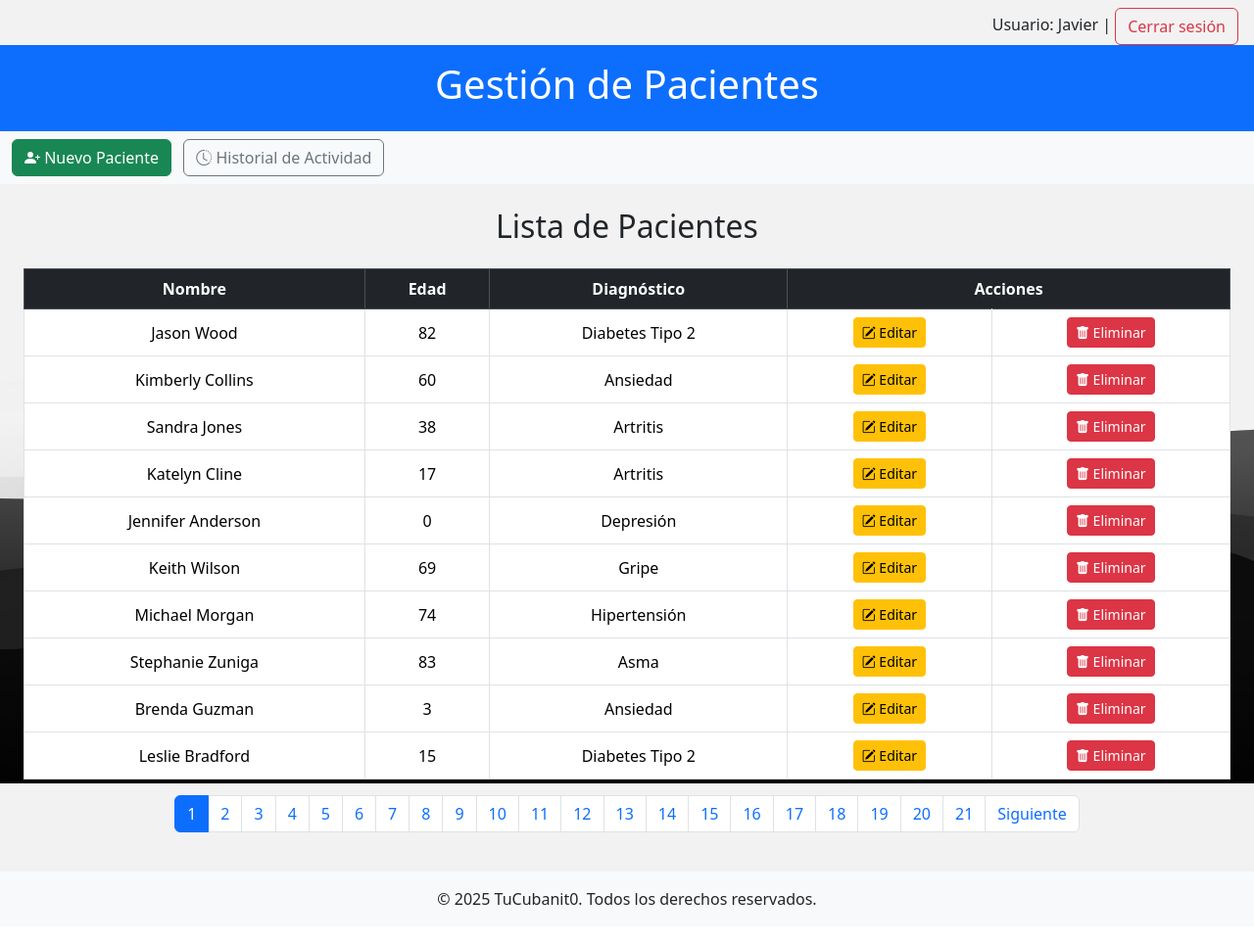
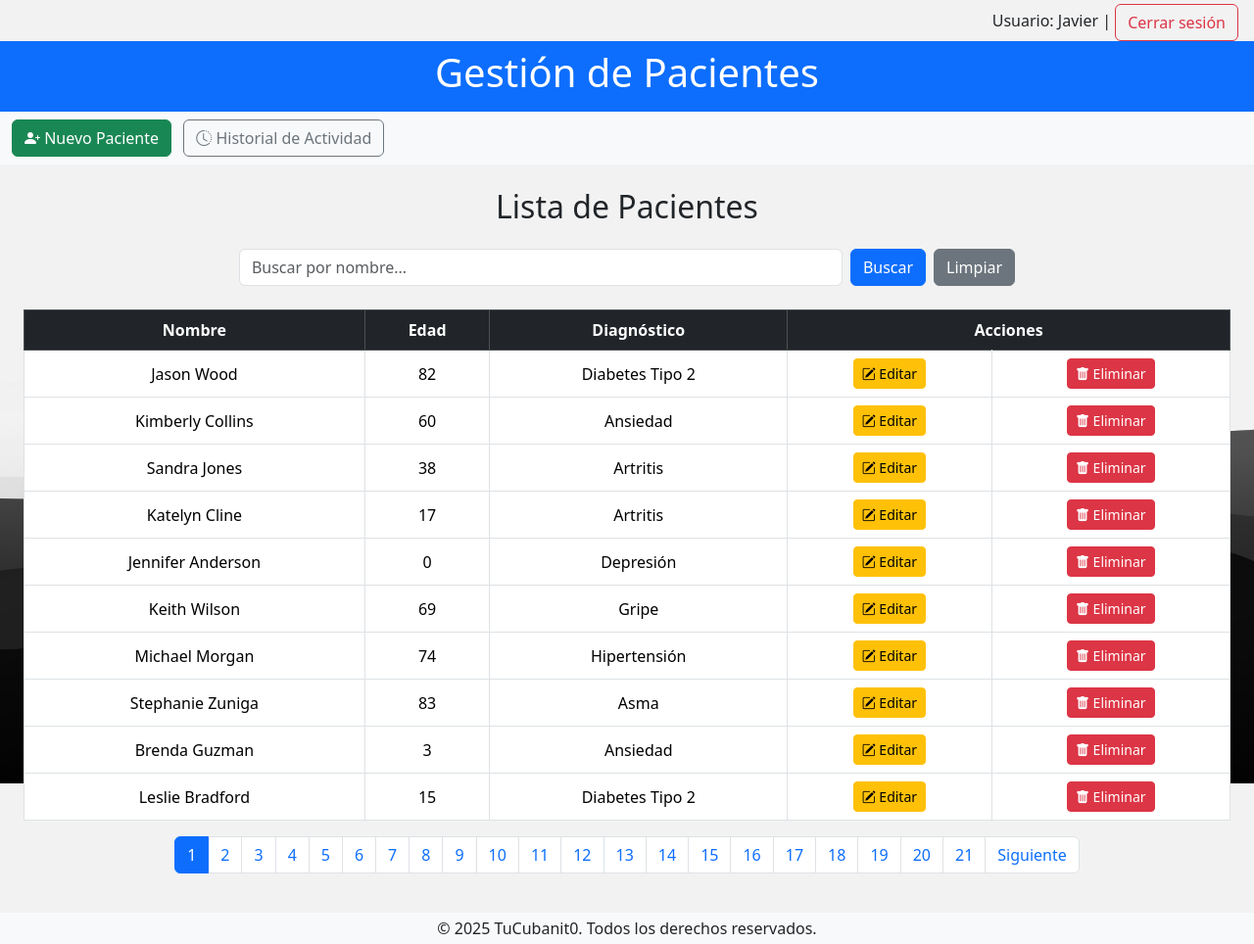
Before and after one commit to tucubanit0/proyecto_final, a Flask app: page / in a window 1280 px wide. Shown: the whole page at 98% size. Before the commit the page ends 924 px from the top, so only its background shows below. Run offline with Flask 3, Linux system fonts and the light colour scheme; a user stored in the database is signed in; data comes from the database, SQL or seed files in the repository.

Commit message:
añadido el buscador

```diff
--- a/app.py
+++ b/app.py
@@ -41,15 +41,22 @@ def index():
         por_pagina = 10
         pagina = int(request.args.get('pagina', 1))
         offset = (pagina - 1) * por_pagina
+        busqueda = request.args.get('buscar', '').strip()
 
-        pacientes = db.obtener_pacientes(limit=por_pagina, offset=offset)
-        total_pacientes = db.contar_pacientes()
+        if busqueda:
+            pacientes = db.buscar_pacientes_por_nombre(busqueda, limit=por_pagina, offset=offset)
+            total_pacientes = db.contar_pacientes_busqueda(busqueda)
+        else:
+            pacientes = db.obtener_pacientes(limit=por_pagina, offset=offset)
+            total_pacientes = db.contar_pacientes()
+
         total_paginas = (total_pacientes + por_pagina - 1) // por_pagina
 
         return render_template('index.html', pacientes=pacientes, pagina=pagina, total_paginas=total_paginas)
     except Exception as e:
-        logger.error(f"Error retrieving pacientes: {e}")
-        return render_template('error.html', message="Failed to retrieve patient data.")
+        logger.error(f"Error al obtener pacientes: {e}")
+        return render_template('error.html', message="No se pudo obtener la lista de pacientes.")
+
 
 @app.route('/login', methods=['GET', 'POST'])
 def login():
--- a/db.py
+++ b/db.py
@@ -108,3 +108,24 @@ def agregar_usuario(usuario: str, contraseña_hash: str) -> bool:
             return True
     except sqlite3.IntegrityError:
         return False
+
+@handle_db_error
+def buscar_pacientes_por_nombre(nombre: str, limit=10, offset=0):
+    conn = obtener_conexion()
+    conn.row_factory = sqlite3.Row
+    cursor = conn.cursor()
+    like_query = f"%{nombre}%"
+    cursor.execute("SELECT * FROM pacientes WHERE nombre LIKE ? LIMIT ? OFFSET ?", (like_query, limit, offset))
+    resultados = cursor.fetchall()
+    conn.close()
+    return resultados
+
+@handle_db_error
+def contar_pacientes_busqueda(nombre: str):
+    conn = obtener_conexion()
+    cursor = conn.cursor()
+    like_query = f"%{nombre}%"
+    cursor.execute("SELECT COUNT(*) FROM pacientes WHERE nombre LIKE ?", (like_query,))
+    total = cursor.fetchone()[0]
+    conn.close()
+    return total
--- a/templates/base.html
+++ b/templates/base.html
@@ -35,7 +35,7 @@
     </div> -->
 
     {% if session.usuario %}
-<div class="text-end pe-3 pt-2">
+<div class="text-end pe-3 pt-1">
     <span>Usuario: {{ session.usuario }}</span> |
     <a href={{ url_for('logout') }} class="btn btn-outline-danger">Cerrar sesión</a>
 </div>
@@ -43,7 +43,7 @@
 
 
     <!-- Header -->
-    <header class="bg-primary text-white text-center py-3">
+    <header class="bg-primary text-white text-center py-2">
         <h1>Gestión de Pacientes</h1>
     </header>
 
@@ -82,7 +82,7 @@
     </main>
 
     <!-- Footer -->
-    <footer class="bg-light text-center py-3 mt-auto">
+    <footer class="bg-light text-center py-1 mt-auto">
         <p class="mb-0">&copy; {{ current_year }} TuCubanit0. Todos los derechos reservados.</p>
     </footer>
 
--- a/templates/index.html
+++ b/templates/index.html
@@ -5,6 +5,13 @@
 {% block content %}
 <section class="container-fluid">
     <h2 class="mb-4 text-center">Lista de Pacientes</h2>
+    <form method="GET" action="{{ url_for('index') }}" class="mb-4 d-flex justify-content-center">
+        <input type="text" name="buscar" placeholder="Buscar por nombre..." class="form-control w-50 me-2"
+            value="{{ request.args.get('buscar', '') }}">
+        <button type="submit" class="btn btn-primary">Buscar</button>
+        <a href="{{ url_for('index') }}" class="btn btn-secondary ms-2">Limpiar</a>
+    </form>
+
 
     <div class="table-responsive">
         <table class="table table-bordered table-hover align-middle text-center">
@@ -28,7 +35,8 @@
                         </a>
                     </td>
                     <td>
-                        <a href="{{ url_for('eliminar_paciente', id=paciente[0]) }}" class="btn btn-danger btn-sm" onclick="return confirm('¿Estás seguro que deseas eliminar este paciente?');">
+                        <a href="{{ url_for('eliminar_paciente', id=paciente[0]) }}" class="btn btn-danger btn-sm"
+                            onclick="return confirm('¿Estás seguro que deseas eliminar este paciente?');">
                             <i class="bi bi-trash-fill"></i> Eliminar
                         </a>
                     </td>
@@ -55,8 +63,7 @@
                 <a class="page-link" href="{{ url_for('index', pagina=p) }}">{{ p }}</a>
             </li>
             {% endfor %}
-            {% if pagina < total_paginas %}
-                <li class="page-item">
+            {% if pagina < total_paginas %} <li class="page-item">
                 <a class="page-link" href="{{ url_for('index', pagina=pagina+1) }}">Siguiente</a>
                 </li>
                 {% endif %}
```
Also changed, not shown: 1 other file. Lines whose indentation alone changed are shown as unchanged.
